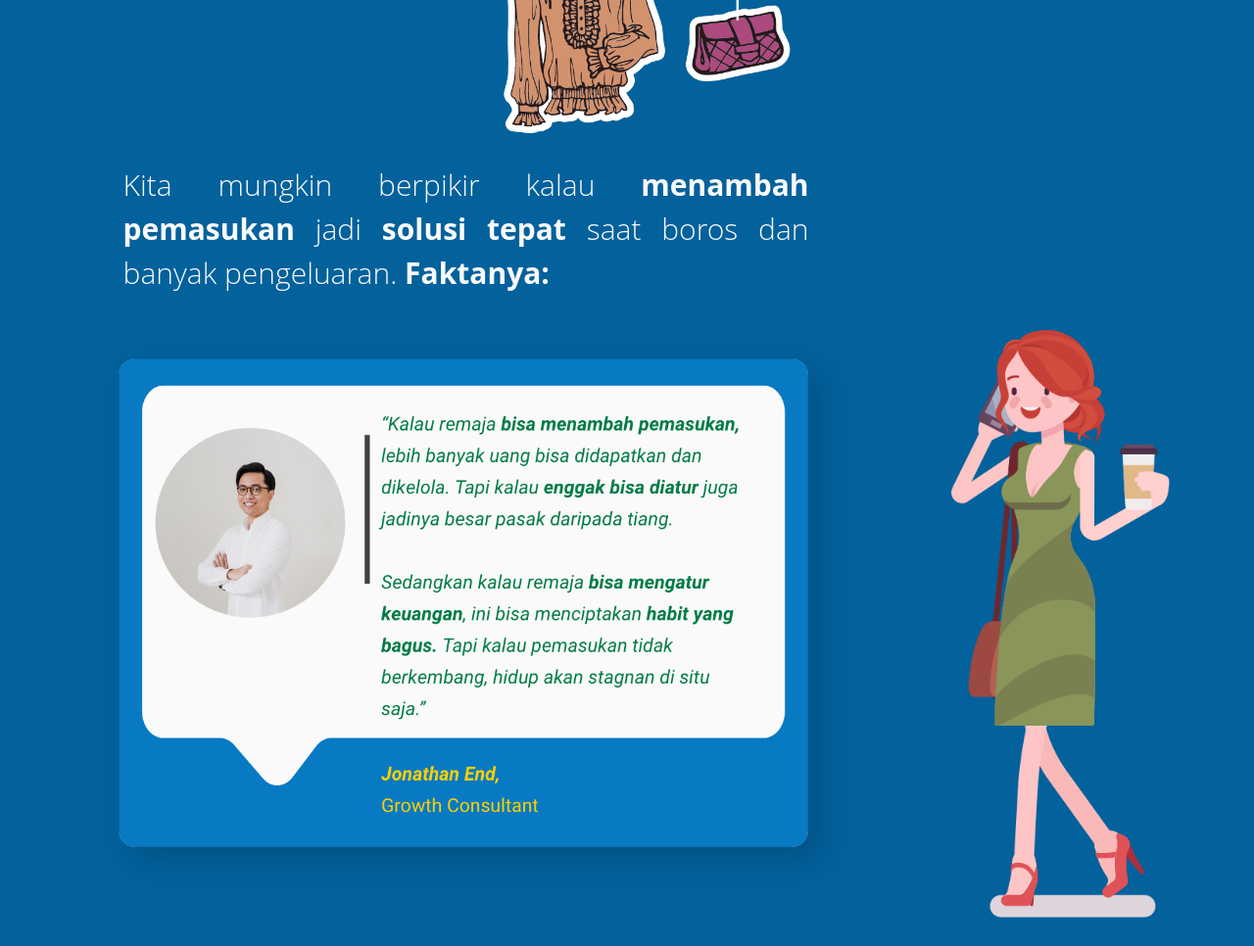
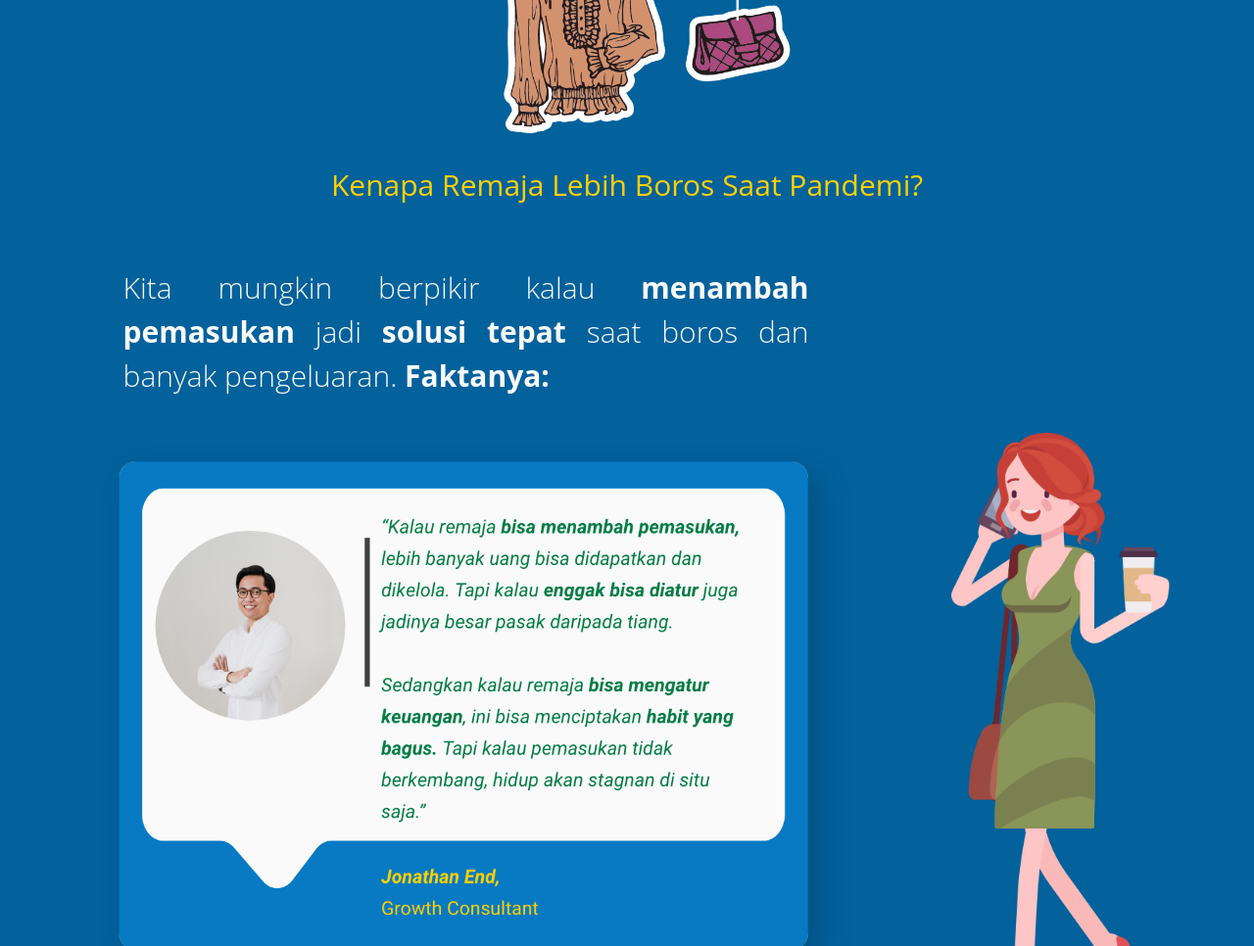
Before and after one commit to arkan481/allianz-landing-page, a plain HTML site: page index.html in a window 1280 px wide. Shown: the part 8880-9846 px from the top of the page at 98% size. Drawn offline with Linux system fonts and the light colour scheme.

Commit message:
section 6 title was added

```diff
--- a/index.html
+++ b/index.html
@@ -258,7 +258,10 @@
         />
       </div>
     </section>
-    <section class="section-6 heading-sub">
+    <section class="section-6 heading-sub text-center">
+      <p class="heading-sub orange-text">
+        Kenapa Remaja Lebih Boros Saat Pandemi?
+      </p>
       <div class="sect-6-content">
         <div class="sect-6-content-card-container">
           <p class="sect-6-text text-justify">
```
